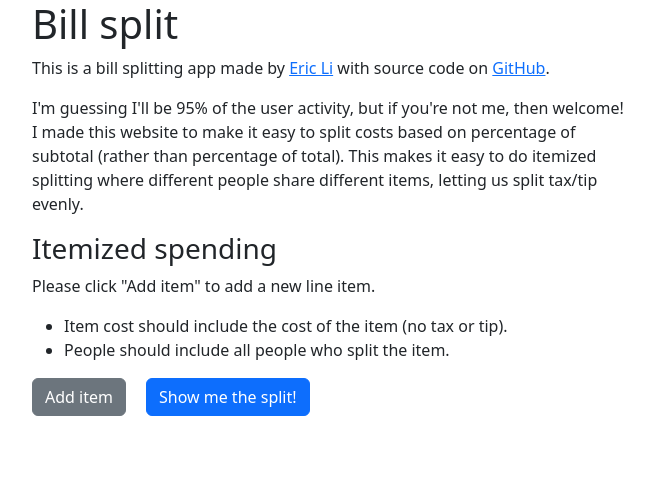
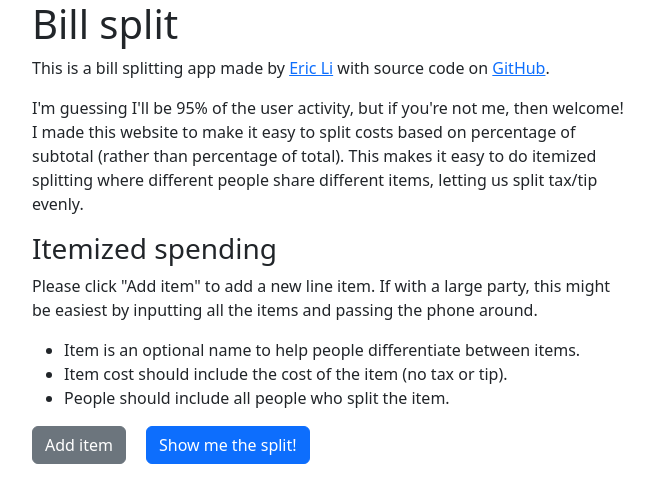
Before and after one commit to erichli1/billsplit, a React (Create React App) app: page / in a window 1280 px wide. Both pictures are taken after typing "5", "Sample" into the empty fields and a click on the button "Move to itemized costs". Shown: the top 502 px of the page, without its empty margins (308-962 px from the left). Built offline with nearby package versions, Linux system fonts and the light colour scheme.

Commit message:
Add optional item name field

```diff
--- a/src/App.js
+++ b/src/App.js
@@ -54,6 +54,12 @@ function App() {
 
   const Item = () => {
     return <Row>
+      <Col>
+        <Form.Group>
+          <Form.Label>Item (optional)</Form.Label>
+          <Form.Control required type="text" />
+        </Form.Group>
+      </Col>
       <Col>
         <Form.Group>
           <Form.Label>Item cost<span className="red"> *</span></Form.Label>
--- a/src/ItemizedSpending.js
+++ b/src/ItemizedSpending.js
@@ -8,8 +8,11 @@ function ItemizedSpending(props) {
   return (
     <div>
       <h3>Itemized spending</h3>
-      <p>Please click "Add item" to add a new line item.</p>
+      <p>Please click "Add item" to add a new line item. If with a large party, this might be easiest by inputting all the items and passing the phone around.</p>
       <ul>
+        <li>
+          Item is an optional name to help people differentiate between items.
+        </li>
         <li>
           Item cost should include the cost of the item (no tax or tip).
         </li>
```
